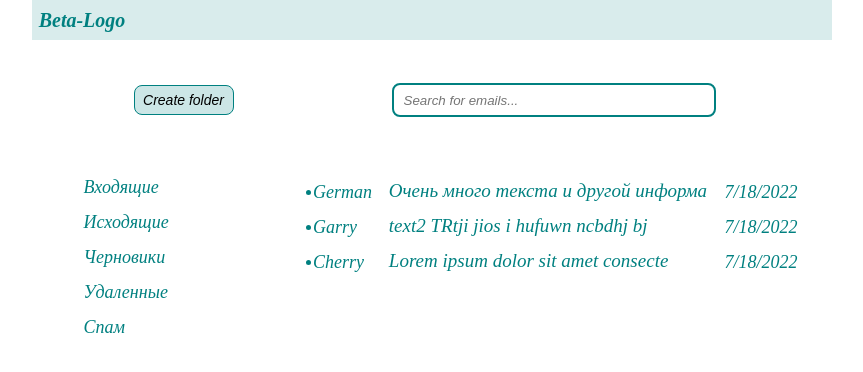
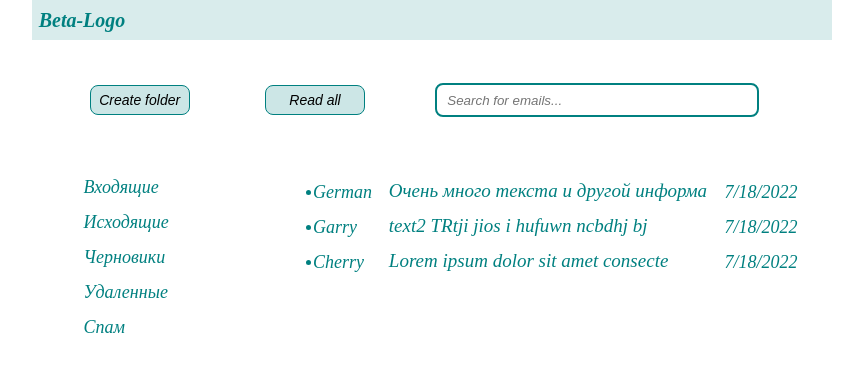
Before and after one commit to ArtemDrago/EmailBeta, a React (Create React App) app: page / in a window 1280 px wide. Shown: the top 372 px of the page, without its empty margins (213-1076 px from the left). Built offline with nearby package versions, Linux system fonts and the light colour scheme.

Commit message:
add func read all emails

```diff
--- a/src/components/BodyContentMail/BodyContentMail.tsx
+++ b/src/components/BodyContentMail/BodyContentMail.tsx
@@ -8,7 +8,8 @@ import './style.css'
 interface BodyContentMailProps {
    lookAtLetter: Function,
    setFolder: Function,
-   secondFolderLetter: lettersInFolder[]
+   secondFolderLetter: lettersInFolder[],
+
 }
 
 const BodyContentMail: React.FC<BodyContentMailProps> = ({ setFolder, secondFolderLetter, lookAtLetter }) => {
--- a/src/components/contentBox/BodyMail.tsx
+++ b/src/components/contentBox/BodyMail.tsx
@@ -45,7 +45,6 @@ const BodyMail: React.FC = () => {
       setFolderType(item)
    }
 
-
    const lookAtLetter = (item: lettersInFolder) => {
       setFullItem(item)
       setVisibleLetter(true)
@@ -54,6 +53,7 @@ const BodyMail: React.FC = () => {
    const closeFullScrin = () => {
       setVisibleLetter(false)
    }
+
 
    return (
       <div className='wrapper'>
--- a/src/components/createAndSearch/SettingBox.tsx
+++ b/src/components/createAndSearch/SettingBox.tsx
@@ -1,12 +1,14 @@
 import React, { useEffect } from 'react';
 import { useDispatch } from 'react-redux';
-import { NewFolder } from '../../store/action-creator/folder';
-import { addFolderAction } from '../../store/redusers/folderReduser';
+import { useTypeSelector } from '../../hooks/useTypeSelector';
+import { lettersInFolder, NewFolder } from '../../store/action-creator/folder';
+import { addFolderAction, readAllAction } from '../../store/redusers/folderReduser';
 
 import './style.css'
 
 interface SettingBoxProp {
-    filterFolder: Function
+    filterFolder: Function,
+
 }
 
 const SettingBox: React.FC<SettingBoxProp> = ({ filterFolder }) => {
@@ -36,6 +38,10 @@ const SettingBox: React.FC<SettingBoxProp> = ({ filterFolder }) => {
         filterFolder(inputValue)
     }, [inputValue])
 
+    const readAllEmails = () => {
+        dispatch(readAllAction())
+    }
+
     return (
         <div className='setting'>
             <button
@@ -43,6 +49,12 @@ const SettingBox: React.FC<SettingBoxProp> = ({ filterFolder }) => {
                 onClick={() => newFolder()}
             >
                 Create folder
+            </button>
+            <button
+                className='btn-create'
+                onClick={() => readAllEmails()}
+            >
+                Read all
             </button>
             <input
                 value={inputValue}
--- a/src/store/action-creator/folder.ts
+++ b/src/store/action-creator/folder.ts
@@ -16,12 +16,13 @@ export interface NewFolder {
 
 }
 
-export type FolderAction = AddFolderAction | DeliteFolderAction | ChangeFolderAction
+export type FolderAction = AddFolderAction | DeliteFolderAction | ChangeFolderAction | ReadAllEmailsAction
 
 export enum FolderActionTypes {
   ADD_FOLDER = "ADD_FOLDER",
   DELITE_FOLDER = "DELITE_FOLDER",
-  CHANGE_FOLDER = "CHANGE_FOLDER"
+  CHANGE_FOLDER = "CHANGE_FOLDER",
+  READ_ALL = "READ_ALL"
 }
 interface AddFolderAction {
   type: FolderActionTypes.ADD_FOLDER;
@@ -35,3 +36,6 @@ interface ChangeFolderAction {
   type: FolderActionTypes.CHANGE_FOLDER;
   payload: string[]
 }
+interface ReadAllEmailsAction {
+  type: FolderActionTypes.READ_ALL;
+}
--- a/src/store/redusers/folderReduser.ts
+++ b/src/store/redusers/folderReduser.ts
@@ -1,5 +1,5 @@
 
-import { FolderAction, FolderActionTypes, NewFolder } from "../action-creator/folder"
+import { FolderAction, FolderActionTypes, lettersInFolder, NewFolder } from "../action-creator/folder"
 
 const date = new Date().toLocaleDateString()
 
@@ -90,6 +90,13 @@ export const folderReduser = (state = initialState, action: FolderAction) => {
             }
          }
          return { ...state }
+      case FolderActionTypes.READ_ALL:
+         for (let i in state.bigFolder) {
+            state.bigFolder[i].letters.forEach((elem: lettersInFolder) => {
+               elem.chect = true
+            });
+         }
+         return { ...state }
       default:
          return state
    }
@@ -97,3 +104,4 @@ export const folderReduser = (state = initialState, action: FolderAction) => {
 export const addFolderAction = (payload: NewFolder) => ({ type: FolderActionTypes.ADD_FOLDER, payload })
 export const deliteFolderAction = (payload: string) => ({ type: FolderActionTypes.DELITE_FOLDER, payload })
 export const changeFolderAction = (payload: string[]) => ({ type: FolderActionTypes.CHANGE_FOLDER, payload })
+export const readAllAction = () => ({ type: FolderActionTypes.READ_ALL })
```
Also changed, not shown: src/components/contentFolderEmails/ContentFolderEmails.tsx (+5 -2 lines).
